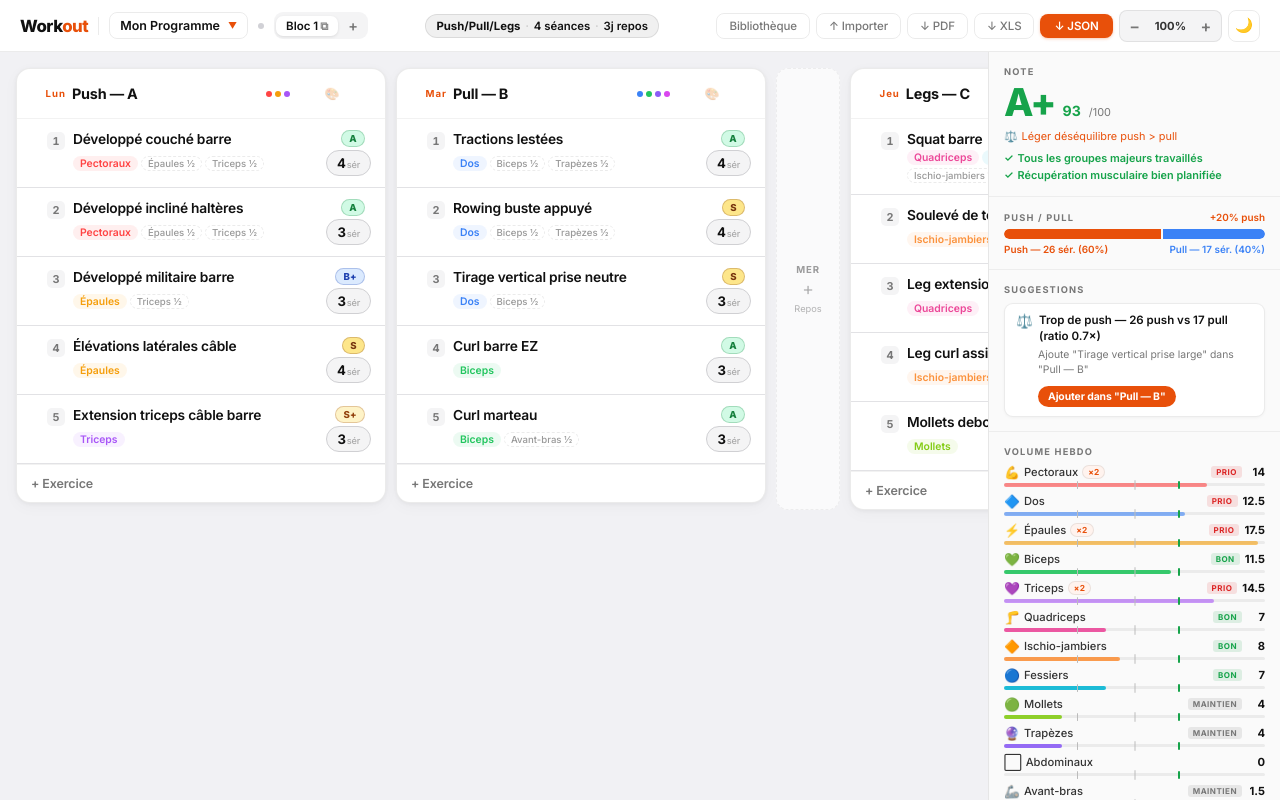
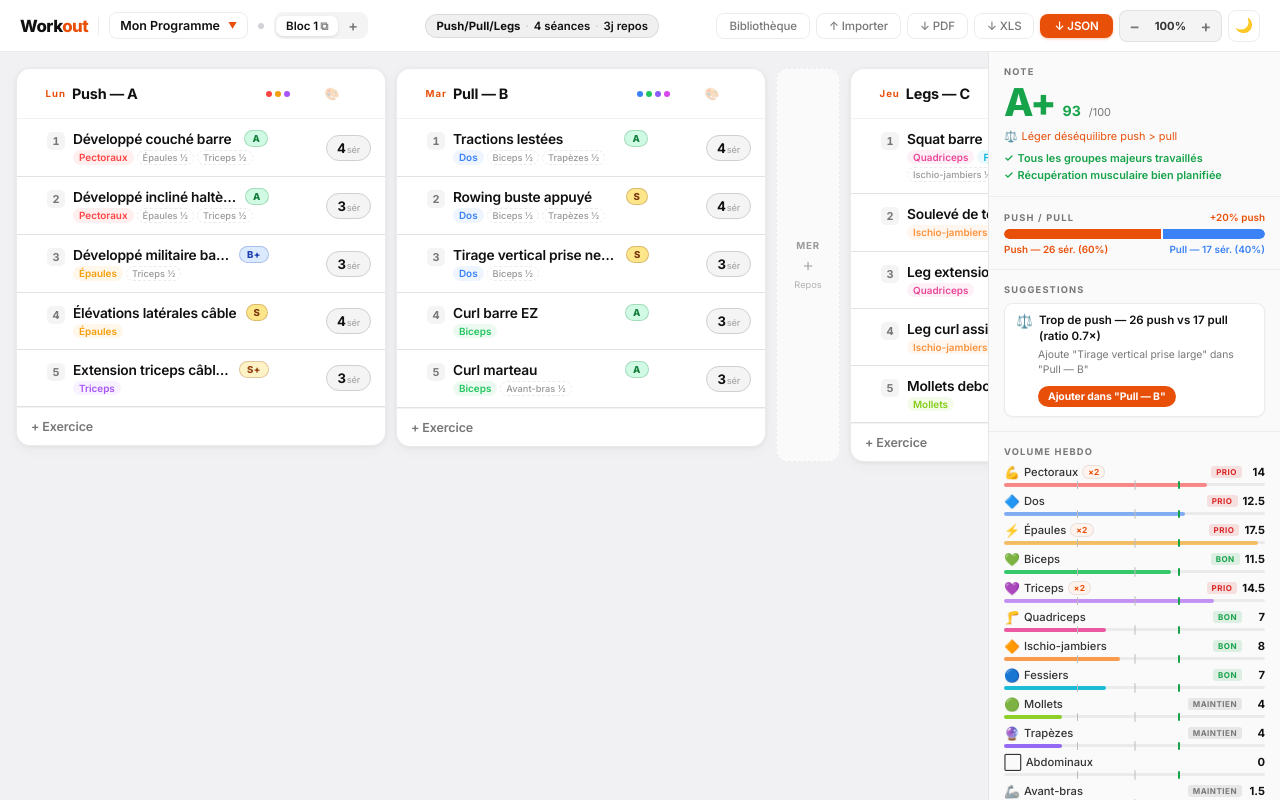
Before and after one commit to naxlamenax/workout-builder-light, a React (Vite) app: page / in a window 1280 px wide. Built offline with nearby package versions, Linux system fonts and the light colour scheme.

Commit message:
Add files via upload

```diff
--- a/src/App.jsx
+++ b/src/App.jsx
@@ -2066,42 +2066,44 @@ export default function WorkoutDashboard() {
 
                           <span className="ex-idx">{exIdx + 1}</span>
 
-                          <div style={{ flex:1, minWidth:0, display:"flex", flexDirection:"column", gap:3 }}>
-
-                            {/* Line 1 — name + tier + sets + reps */}
-                            <div style={{ display:"flex", alignItems:"center", gap:6, minWidth:0 }}>
-                              <span className="ex-name" onClick={() => setModal({ type:"exDetail", name:ex.name, dayId:session.id, exId:ex.id })}>
-                                {ex.name}
-                              </span>
-                              {exData?.tier && (
-                                <TierBadge tier={exData.tier} />
-                              )}
-                              <div style={{ display:"flex", alignItems:"center", gap:4, flexShrink:0, marginLeft:"auto" }}>
-                                {ex.reps && (
-                                  <span style={{ fontSize:"0.68rem", fontWeight:700, color:"var(--text-sub)",
-                                    whiteSpace:"nowrap" }}>{ex.reps}</span>
-                                )}
+                          <div style={{ flex:1, minWidth:0, display:"flex", alignItems:"center", gap:8 }}>
+
+                            {/* Left — name + tier + muscles */}
+                            <div style={{ flex:1, minWidth:0, display:"flex", flexDirection:"column", gap:3 }}>
+                              <div style={{ display:"flex", alignItems:"center", gap:5, minWidth:0 }}>
+                                <span className="ex-name" onClick={() => setModal({ type:"exDetail", name:ex.name, dayId:session.id, exId:ex.id })}>
+                                  {ex.name}
+                                </span>
+                                {exData?.tier && <TierBadge tier={exData.tier} />}
                               </div>
-                            </div>
-
-                            {/* Line 2 — muscles + rest (small, secondary info) */}
-                            <div style={{ display:"flex", alignItems:"center", gap:6, minWidth:0 }}>
-                              <div style={{ display:"flex", gap:3, flex:1, minWidth:0, flexWrap:"wrap" }}>
+                              <div style={{ display:"flex", gap:3, flexWrap:"wrap" }}>
                                 {exData?.primary.map(m => (
-                                  <span key={m} style={{ fontSize:"0.65rem", fontWeight:600, padding:"1px 7px",
+                                  <span key={m} style={{ fontSize:"0.62rem", fontWeight:600, padding:"1px 6px",
                                     borderRadius:20, background:MUSCLE_COLOR[m]+"15", color:MUSCLE_COLOR[m],
                                     whiteSpace:"nowrap" }}>{m}</span>
                                 ))}
                                 {exData?.secondary.map(m => (
-                                  <span key={m} style={{ fontSize:"0.6rem", fontWeight:500, padding:"1px 6px",
+                                  <span key={m} style={{ fontSize:"0.58rem", fontWeight:500, padding:"1px 5px",
                                     borderRadius:20, background:"transparent", color:"var(--text-faint)",
                                     whiteSpace:"nowrap", border:"1px dashed var(--border)" }}>{m} ½</span>
                                 ))}
+                              </div>
+                            </div>
+
+                            {/* Right — reps + rest stacked, then sets badge + actions */}
+                            {(ex.reps || ex.rest) && (
+                              <div style={{ display:"flex", flexDirection:"column", alignItems:"flex-end",
+                                gap:2, flexShrink:0 }}>
+                                {ex.reps && (
+                                  <span style={{ fontSize:"0.75rem", fontWeight:700, color:"var(--text)",
+                                    whiteSpace:"nowrap", lineHeight:1 }}>{ex.reps}</span>
+                                )}
                                 {ex.rest && (
-                                  <span style={{ fontSize:"0.6rem", fontWeight:500, color:"var(--text-faint)",
-                                    whiteSpace:"nowrap", flexShrink:0 }}>⏱ {ex.rest}s</span>
+                                  <span style={{ fontSize:"0.65rem", fontWeight:500, color:"var(--text-muted)",
+                                    whiteSpace:"nowrap", lineHeight:1 }}>⏱ {ex.rest}s</span>
                                 )}
                               </div>
+                            )}
 
                               <div style={{ display:"flex", alignItems:"center", gap:4, flexShrink:0 }}>
                                 <div style={{ position:"relative" }}>
@@ -2156,8 +2158,6 @@ export default function WorkoutDashboard() {
                                   </button>
                                 )}
                               </div>
-                            </div>
-
                           </div>
                         </div>
                         </div>
```
